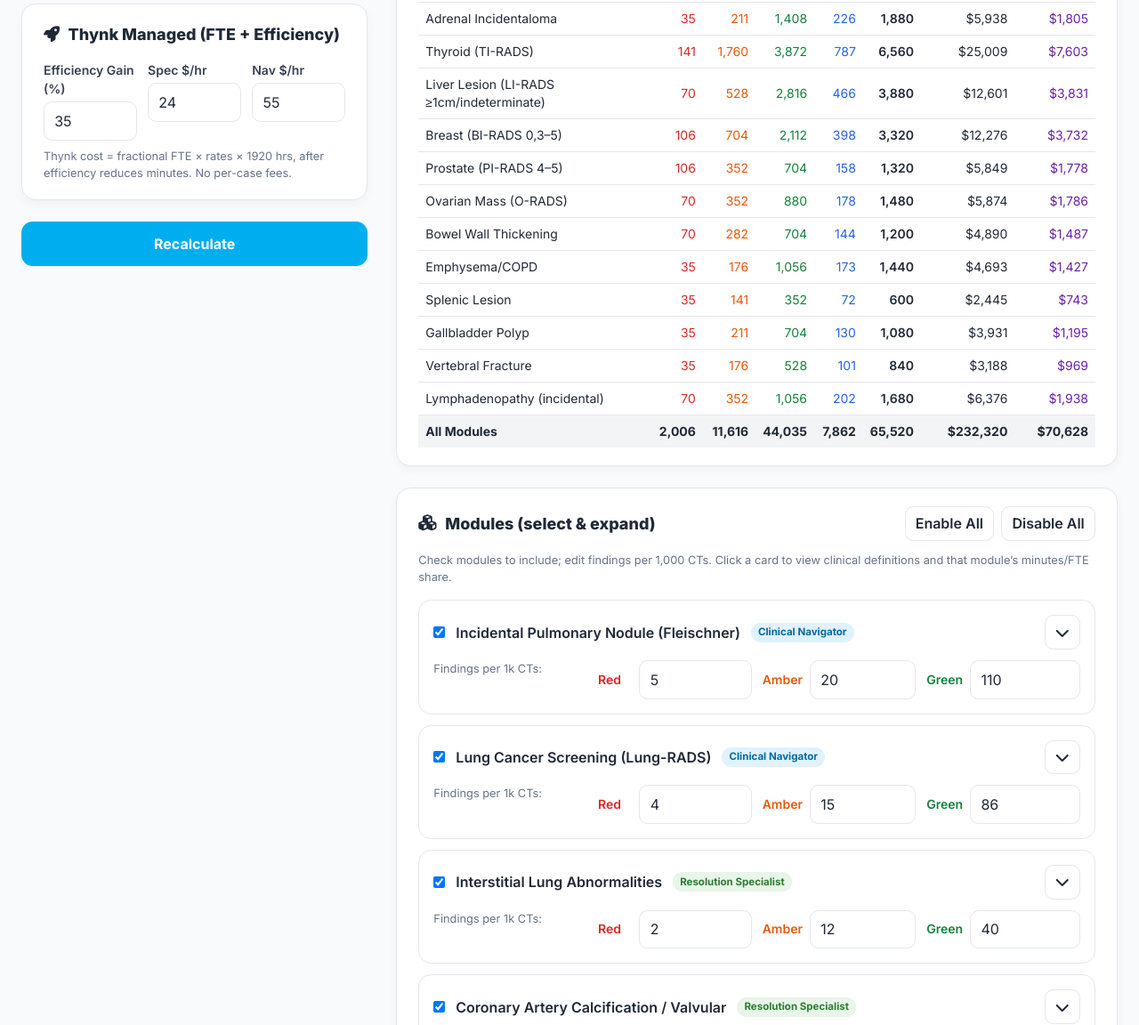
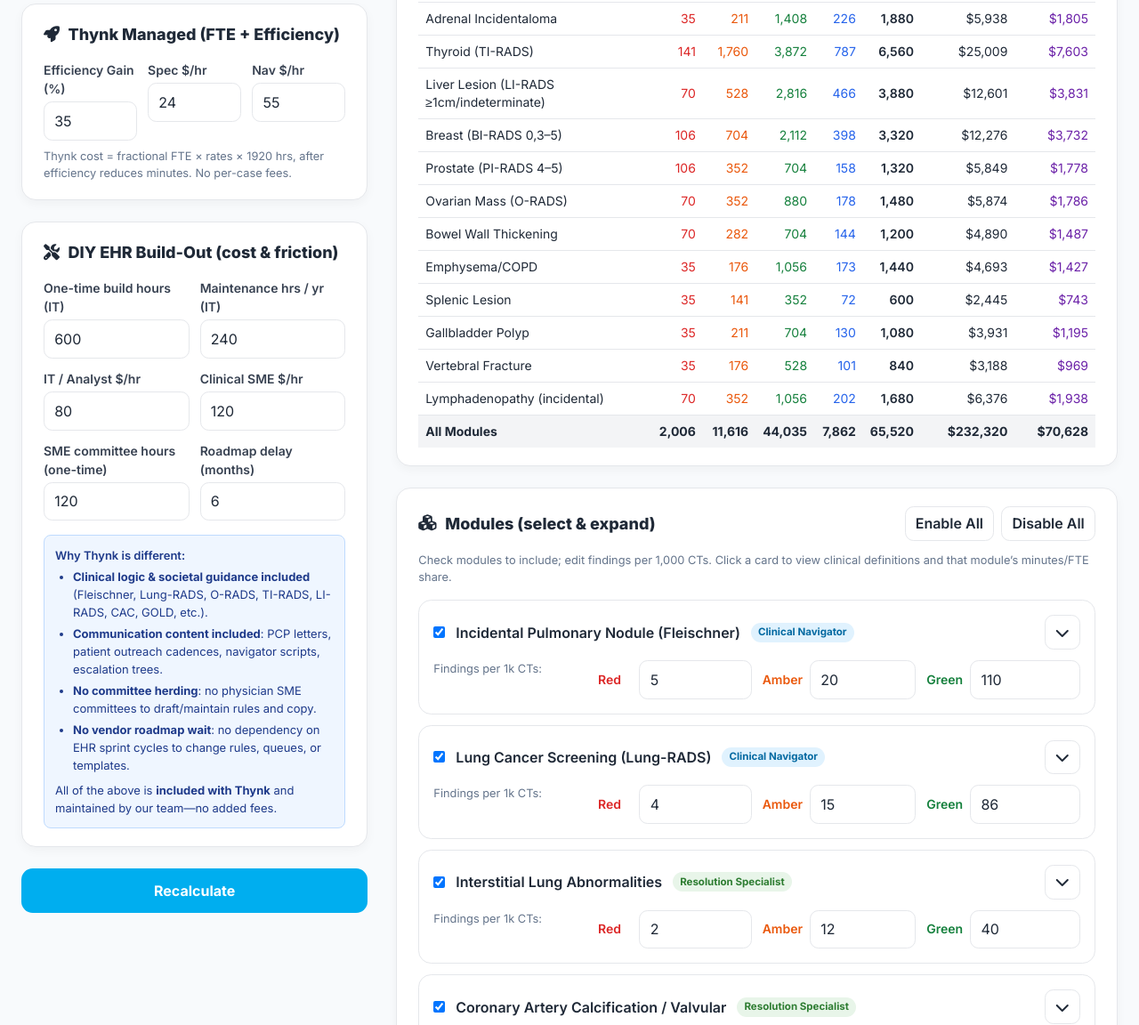
Before and after one commit to DelphiData/thynk-workflow-modeler, a plain HTML site: page index.html in a window 1280 px wide. Shown: the part 948-2100 px from the top of the page at 89% size. Drawn offline with nearby package versions, Linux system fonts and the light colour scheme.

Commit message:
Add DIY EHR Build-Out section to index.html
Added a new section for DIY EHR Build-Out with cost and friction inputs.

```diff
--- a/index.html
+++ b/index.html
@@ -77,6 +77,35 @@
         </div>
         <p class="hint mt-2">Thynk cost = fractional FTE × rates × 1920 hrs, after efficiency reduces minutes. No per-case fees.</p>
       </div>
+      <!-- DIY EHR Build-Out (cost & friction) -->
+      <div class="card">
+        <h2 class="card-title"><i class="fa-solid fa-screwdriver-wrench"></i> DIY EHR Build-Out (cost & friction)</h2>
+
+        <div class="grid grid-cols-1 sm:grid-cols-2 gap-3">
+          <label><span class="label">One-time build hours (IT)</span><input id="epicBuild" type="number" value="600" step="20" class="input"></label>
+          <label><span class="label">Maintenance hrs / yr (IT)</span><input id="epicMaint" type="number" value="240" step="20" class="input"></label>
+
+          <label><span class="label">IT / Analyst $/hr</span><input id="rateIT" type="number" value="80" step="5" class="input"></label>
+          <label><span class="label">Clinical SME $/hr</span><input id="rateSME" type="number" value="120" step="5" class="input"></label>
+
+          <label><span class="label">SME committee hours (one-time)</span><input id="committeeHours" type="number" value="120" step="10" class="input"></label>
+          <label><span class="label">Roadmap delay (months)</span><input id="roadmapDelay" type="number" value="6" step="1" class="input"></label>
+        </div>
+
+        <!-- Live cost summary renders here -->
+        <div id="ehrCostSummary" class="mt-4 text-sm"></div>
+
+        <div class="mt-4 p-3 rounded-lg bg-blue-50 border border-blue-200 text-[13px] leading-5">
+          <p class="font-semibold text-blue-900 mb-1">Why Thynk is different:</p>
+          <ul class="list-disc ml-5 text-blue-900 space-y-1">
+            <li><b>Clinical logic & societal guidance included</b> (Fleischner, Lung-RADS, O-RADS, TI-RADS, LI-RADS, CAC, GOLD, etc.).</li>
+            <li><b>Communication content included</b>: PCP letters, patient outreach cadences, navigator scripts, escalation trees.</li>
+            <li><b>No committee herding</b>: no physician SME committees to draft/maintain rules and copy.</li>
+            <li><b>No vendor roadmap wait</b>: no dependency on EHR sprint cycles to change rules, queues, or templates.</li>
+          </ul>
+          <p class="mt-2 text-blue-900">All of the above is <b>included with Thynk</b> and maintained by our team—no added fees.</p>
+        </div>
+      </div>
 
       <button id="recalc" class="btn-primary w-full">Recalculate</button>
     </section>
```
